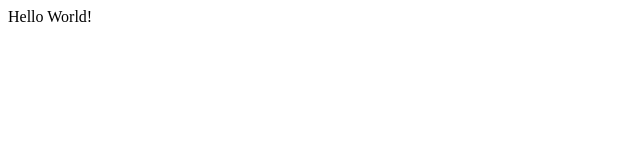
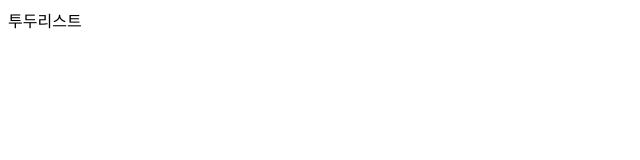
Before and after one commit to MaxKim-J/jasmine-todo-list, a React (Create React App) app: page / in a window 1280 px wide. Shown: the top 160 px of the page, without its empty margins (0-640 px from the left). Built offline with nearby package versions, Linux system fonts and the light colour scheme.

Commit message:
TodoTitle 컴포넌트 구현

```diff
--- a/src/App.tsx
+++ b/src/App.tsx
@@ -1,7 +1,12 @@
 import React from "react";
+import TodoTitle from "./components/TodoTitle";
 
 function App() {
-  return <div className="App">Hello World!</div>;
+  return (
+    <div className="App">
+      <TodoTitle />
+    </div>
+  );
 }
 
 export default App;
--- /dev/null
+++ b/src/components/TodoTitle.tsx
@@ -0,0 +1,7 @@
+import React from "react";
+
+function TodoTitle() {
+  return <div className="todo-title">투두리스트</div>;
+}
+
+export default TodoTitle;
```
Also changed, not shown: 1 other file (tests, documents, lock files or other folders).
